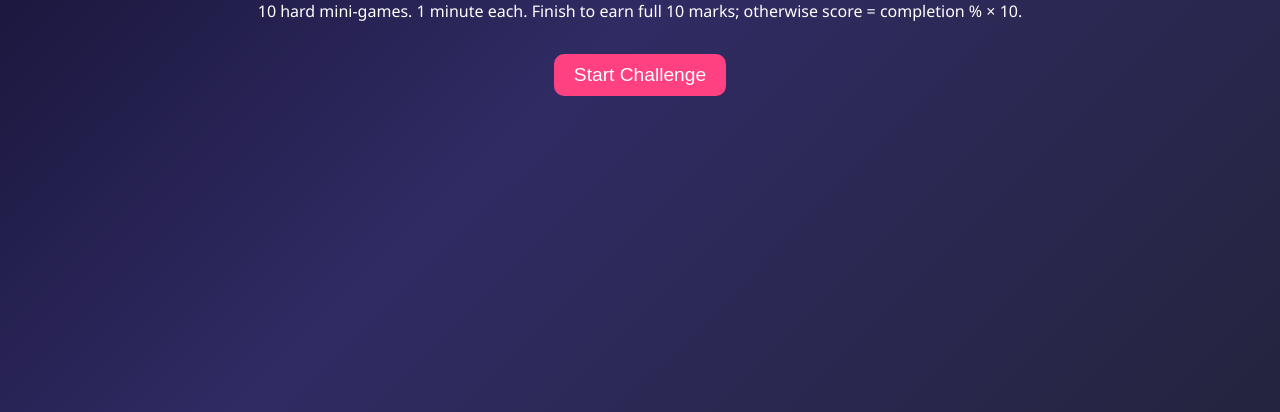
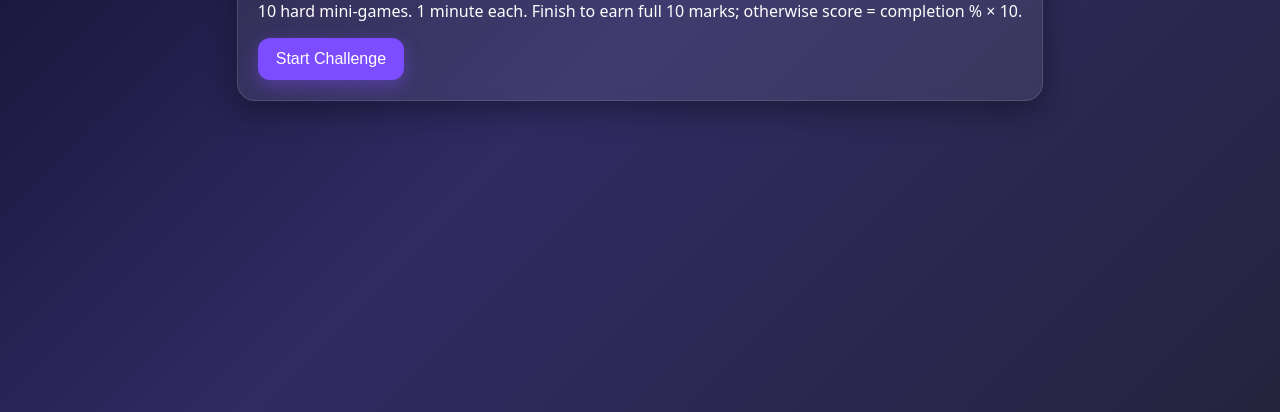
Before and after one commit to Jockeydoom/mini-game-challenge, a plain HTML site: page index.html in a window 1280 px wide. Shown: the part 388-800 px from the top of the page. Drawn offline with Linux system fonts and the light colour scheme.

Commit message:
style.css

```diff
--- a/style.css
+++ b/style.css
@@ -1,32 +1,59 @@
-body {
-  margin: 0;
-  font-family: 'Segoe UI', sans-serif;
-  background: linear-gradient(135deg, #0f0c29, #302b63, #24243e);
-  color: white;
-  display: flex;
-  justify-content: center;
-  align-items: center;
-  flex-direction: column;
-  min-height: 100vh;
-  text-align: center;
+:root{
+  --bg1:#0f0c29; --bg2:#302b63; --bg3:#24243e;
+  --glass:rgba(255,255,255,0.08);
+  --accent:#ffca28; --btn:#7c4dff; --btn2:#ff4081;
 }
-button {
-  margin-top: 1rem;
-  padding: 10px 20px;
-  font-size: 1.2rem;
-  background: #ff4081;
-  color: white;
-  border: none;
-  border-radius: 10px;
-  cursor: pointer;
+*{box-sizing:border-box}
+html,body{height:100%}
+body{
+  margin:0;
+  font-family:system-ui,Segoe UI,Roboto,Arial,sans-serif;
+  color:#fff;
+  background:linear-gradient(135deg,var(--bg1),var(--bg2),var(--bg3));
+  display:flex; align-items:center; justify-content:center;
+  padding:24px;
 }
-.hidden { display: none; }
-#gameArea {
-  margin-top: 20px;
-  width: 90%;
-  max-width: 600px;
-  min-height: 300px;
-  background: rgba(255,255,255,0.1);
-  border-radius: 12px;
-  padding: 15px;
+.card{
+  width:min(920px,100%);
+  background:var(--glass);
+  backdrop-filter: blur(6px);
+  border:1px solid rgba(255,255,255,0.12);
+  border-radius:18px; padding:20px;
+  box-shadow: 0 10px 30px rgba(0,0,0,0.35);
 }
+.hidden{display:none}
+h1,h2{margin:6px 0 10px}
+button{
+  background:var(--btn);
+  color:#fff; border:none; border-radius:12px;
+  padding:12px 18px; font-size:1rem; cursor:pointer;
+  box-shadow:0 6px 18px rgba(124,77,255,.4);
+}
+button:hover{transform:translateY(-1px)}
+#hud .hud-row{
+  display:flex; justify-content:space-between; align-items:center;
+  font-weight:600; margin-bottom:10px;
+}
+.title{font-size:1.2rem; opacity:.9; margin:6px 0 10px}
+.game-area{
+  min-height:420px; border-radius:12px; padding:14px;
+  background:rgba(0,0,0,0.25); position:relative; overflow:hidden;
+}
+.hint{opacity:.8; margin-top:10px; font-size:.95rem}
+.grid {display:grid; gap:8px}
+.center {display:flex; align-items:center; justify-content:center}
+.tag{display:inline-block; padding:2px 8px; background:#00000040; border-radius:999px; margin-left:8px}
+.input{padding:10px 12px;border-radius:10px;border:1px solid #ffffff30; background:#00000030; color:#fff}
+kbd{
+  background:#00000070; border:1px solid #ffffff30; border-bottom-width:2px;
+  padding:2px 6px; border-radius:6px; font-family:ui-monospace, SFMono-Regular, Menlo, Monaco, Consolas, monospace;
+}
+.canvas-wrap{background:#0b0f1a; border-radius:10px; border:1px solid #ffffff12}
+.small{font-size:.9rem; opacity:.9}
+button.secondary{background:var(--btn2); box-shadow:0 6px 18px rgba(255,64,129,.35)}
+.btn-row{display:flex; gap:10px; flex-wrap:wrap; margin-top:10px}
+.tile{
+  background:#1c2040; border:1px solid #ffffff20; border-radius:10px;
+  display:flex; align-items:center; justify-content:center; height:64px; font-size:1.3rem;
+}
+.mole{font-size:2rem}
```
